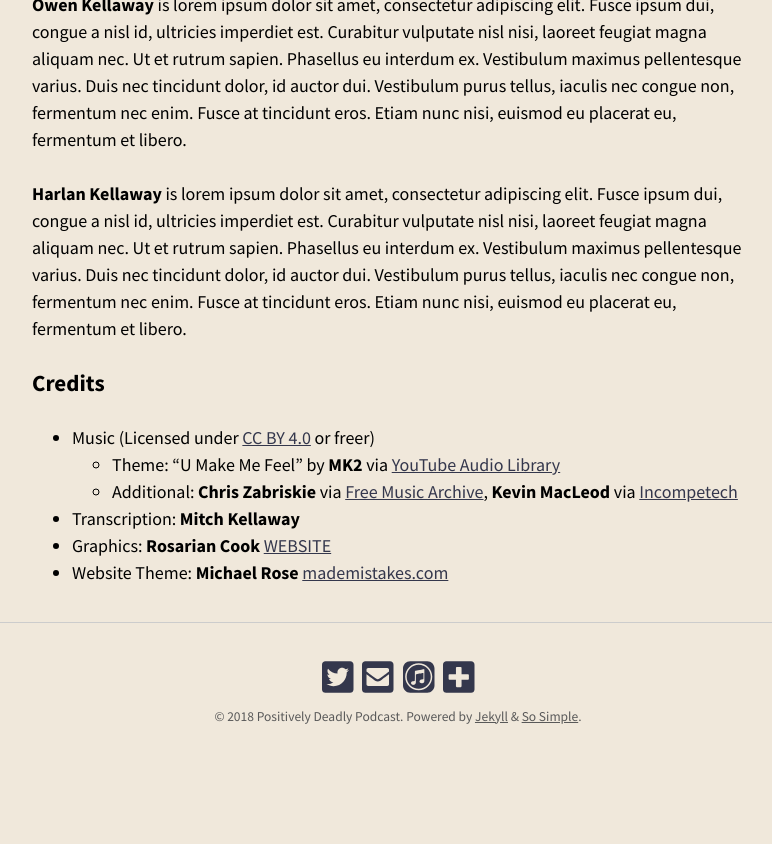
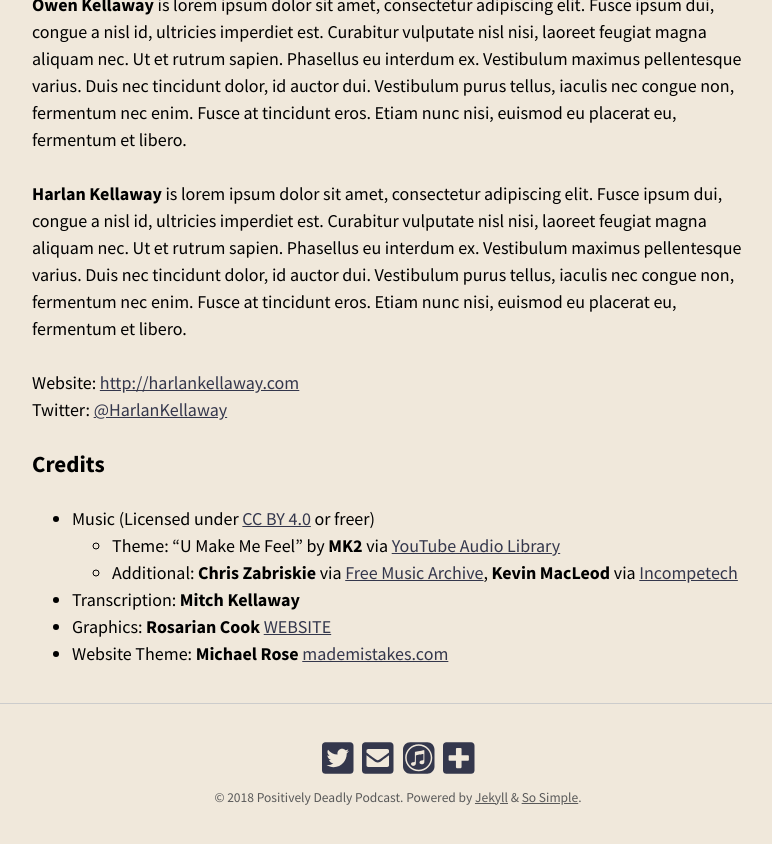
Before and after one commit to positivelydeadly/positivelydeadly.github.io, a Jekyll site: the page built from about.md, in a window 1280 px wide and 900 px high, scrolled down 712 px. Shown: the top 844 px of the window, without its empty margins (242-1014 px from the left). Built offline with Jekyll 4.4.1, drawn with Linux system fonts in a browser that asks for light colours; nearby versions of some CDN libraries; before the commit the page ends 1531 px from its top, so only the background shows below that.

Commit message:
Moeve team to data

```diff
--- a/_data/text.yml
+++ b/_data/text.yml
@@ -18,6 +18,7 @@ en: &DEFAULT_EN
   pages_tagged: "Pages tagged"
   table_of_contents: "Table of Contents"
   results_found: "Result(s) found"
+  website: "Website"
   share: "Share"
   tweet: "Tweet"
   email: "Email"
--- a/_includes/about-harlan.html
+++ /dev/null
@@ -1 +0,0 @@
-<strong>Harlan Kellaway</strong> is lorem ipsum dolor sit amet, consectetur adipiscing elit. Fusce ipsum dui, congue a nisl id, ultricies imperdiet est. Curabitur vulputate nisl nisi, laoreet feugiat magna aliquam nec. Ut et rutrum sapien. Phasellus eu interdum ex. Vestibulum maximus pellentesque varius. Duis nec tincidunt dolor, id auctor dui. Vestibulum purus tellus, iaculis nec congue non, fermentum nec enim. Fusce at tincidunt eros. Etiam nunc nisi, euismod eu placerat eu, fermentum et libero.
--- a/_includes/about-owen.html
+++ /dev/null
@@ -1 +0,0 @@
-<strong>Owen Kellaway</strong> is lorem ipsum dolor sit amet, consectetur adipiscing elit. Fusce ipsum dui, congue a nisl id, ultricies imperdiet est. Curabitur vulputate nisl nisi, laoreet feugiat magna aliquam nec. Ut et rutrum sapien. Phasellus eu interdum ex. Vestibulum maximus pellentesque varius. Duis nec tincidunt dolor, id auctor dui. Vestibulum purus tellus, iaculis nec congue non, fermentum nec enim. Fusce at tincidunt eros. Etiam nunc nisi, euismod eu placerat eu, fermentum et libero.
--- a/_includes/about-team.html
+++ /dev/null
@@ -1,2 +0,0 @@
-<p>{% include about-owen.html %}</p>
-<p>{% include about-harlan.html %}</p>
--- a/about.md
+++ b/about.md
@@ -9,7 +9,12 @@ sitemap: true
 
 ### Team
 
-{% include about-team.html %}
+{% for member in site.data.team %}
+  **{{ member.name }}** {{ member.bio }}<br />
+  {% if member.website %}<br />{{ site.data.text[site.locale].website | default: 'Website' }}: [{{ member.website }}]({{ member.website }}){% endif %}
+  {% if member.twitter %}<br />Twitter: [@{{ member.twitter }}](http://twitter.com/{{ member.twitter }}){% endif %}
+{% endfor %}
+
 
 ### Credits
 
```
Also changed, not shown: _data/team.yml (added, +8 -0 lines).
